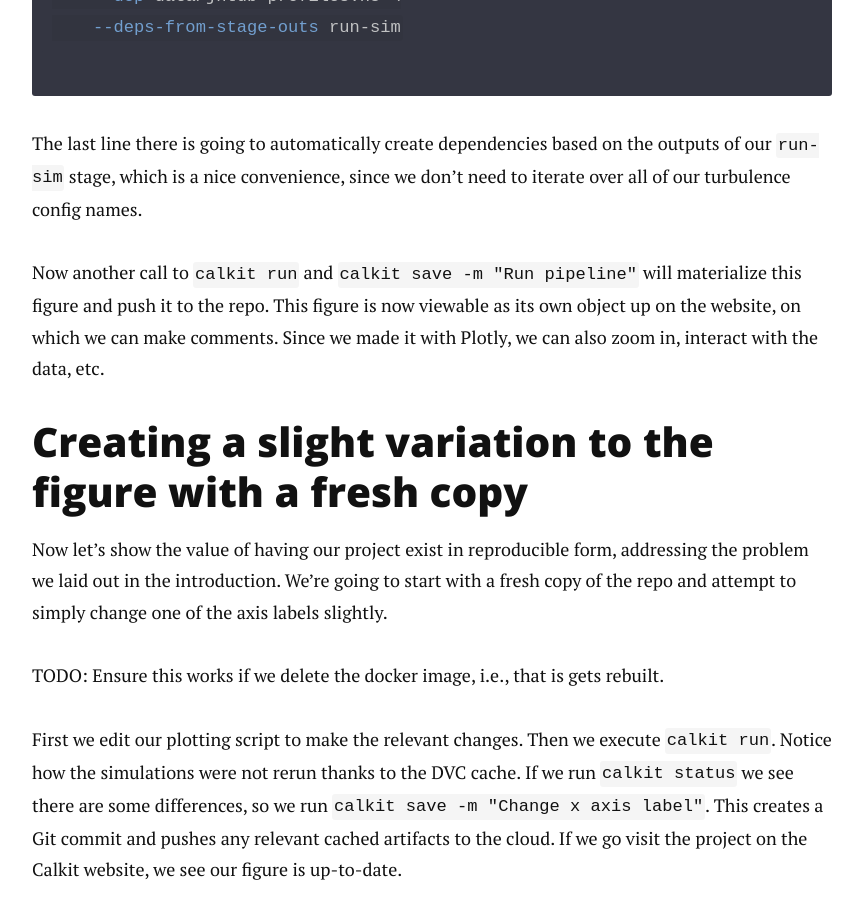
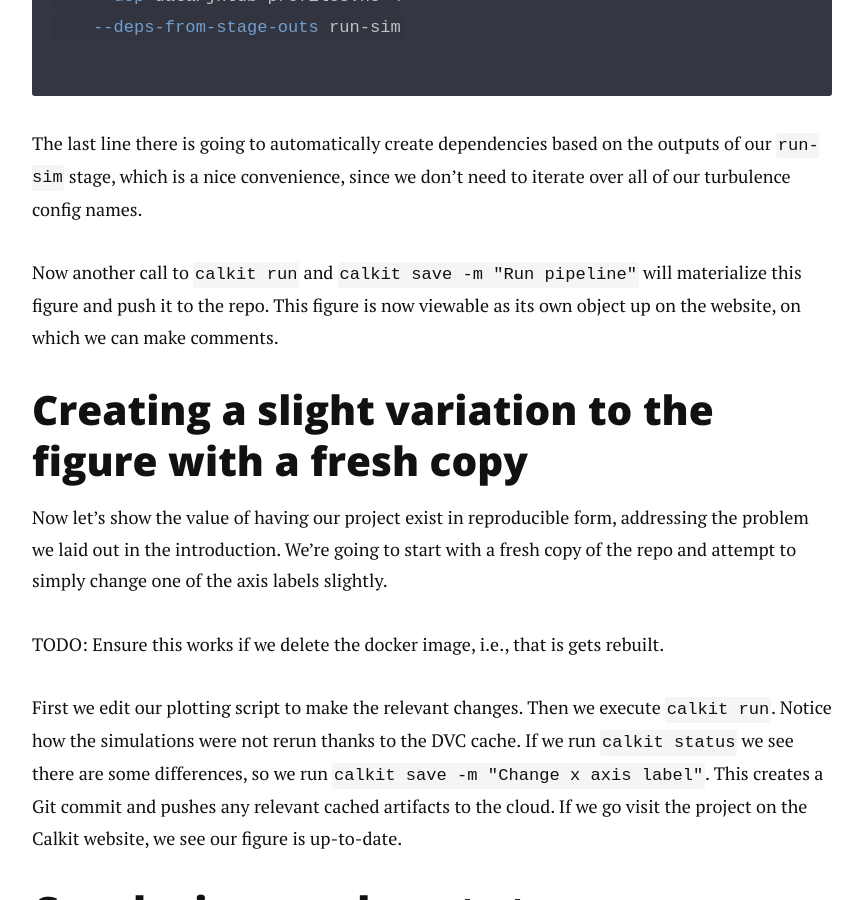
Before and after one commit to petebachant/petebachant.github.io, a Jekyll site: the page built from _posts/2024-10-15-reproducible-openfoam.markdown, in a window 1280 px wide and 900 px high, scrolled down 7235 px. Shown: the whole window, without its empty margins (208-1071 px from the left). Built offline with Jekyll 4.4.1, drawn with Linux system fonts in a browser that asks for light colours; nearby versions of some CDN libraries; formulas are drawn with MathJax 3; comment, search, counter and statistics services are not loaded.

Commit message:
Remove irrelevant comment

```diff
--- a/_posts/2024-10-15-reproducible-openfoam.markdown
+++ b/_posts/2024-10-15-reproducible-openfoam.markdown
@@ -257,8 +257,6 @@ Now another call to `calkit run` and `calkit save -m "Run pipeline"`
 will materialize this figure and push it to the repo.
 This figure is now viewable as its own object up on the website,
 on which we can make comments.
-Since we made it with Plotly,
-we can also zoom in, interact with the data, etc.
 
 ## Creating a slight variation to the figure with a fresh copy
 
```
